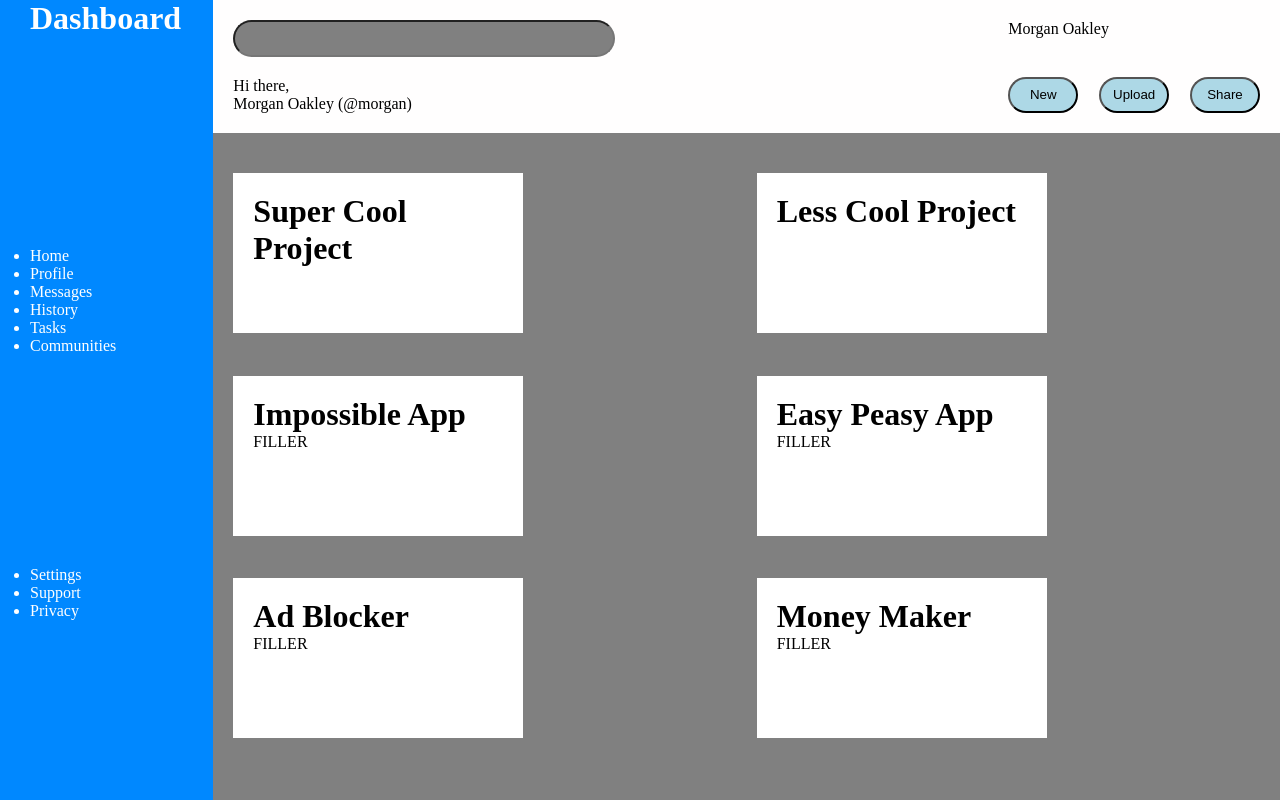
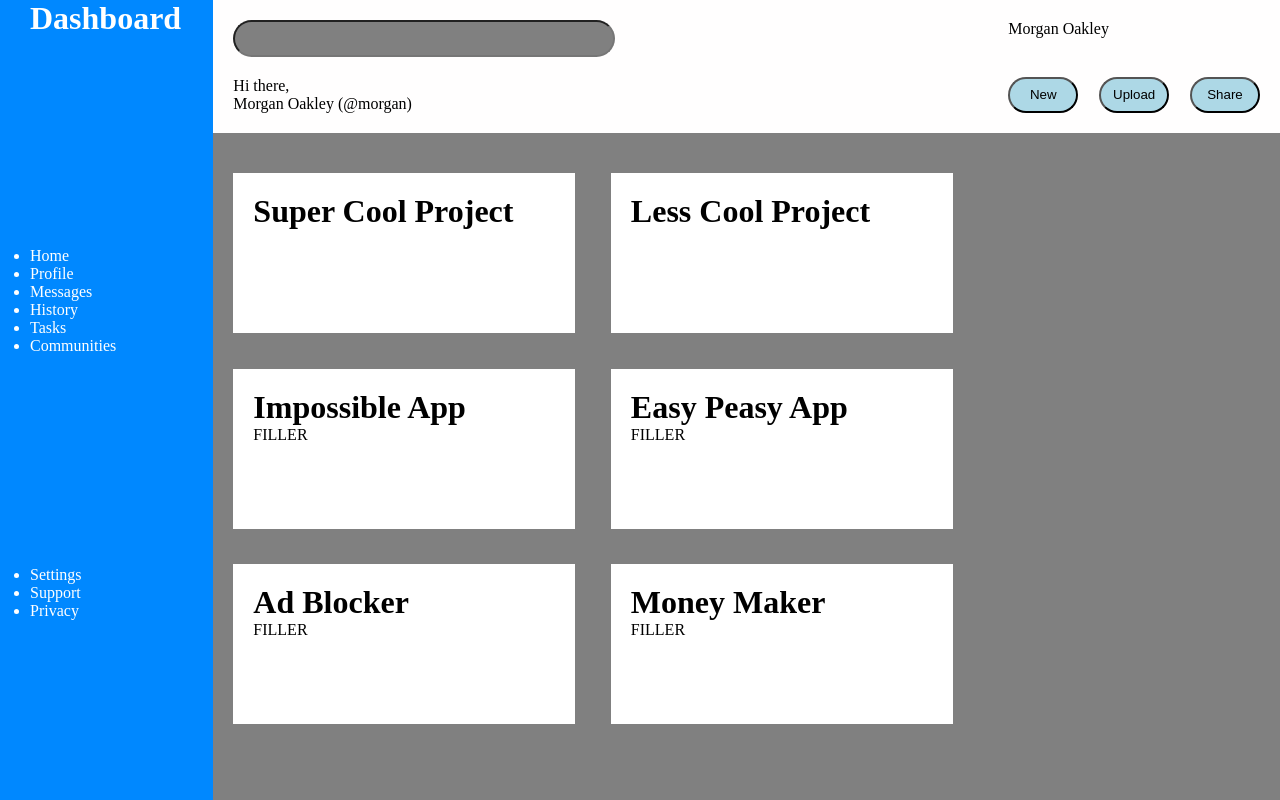
Before and after one commit to crocchamp/OdinDashboard, a plain HTML site: page index.html in a window 1280 px wide. Drawn offline with Linux system fonts and the light colour scheme.

Commit message:
Change .content layout
Create .cardHolder that holds all .cards inside of .content. cardholder has 2 columns

```diff
--- a/index.html
+++ b/index.html
@@ -47,6 +47,7 @@
     </header>
 
     <div class="content">
+        <div class="cardBlock">
             <div class="card">
                 <h1>Super Cool Project</h1>
             </div>
@@ -73,5 +74,7 @@
             </div>
         </div>
 
+    </div>
+
 </body>
 </html>
--- a/style.css
+++ b/style.css
@@ -69,16 +69,22 @@ button {
 
 .content {
     display: grid;
-    grid-template-columns: repeat(2,1fr);
+    grid-template-columns: 3fr 1fr;
     grid-template-rows: repeat(auto-fit,1fr);
     background-color: gray;
     gap: 20px;
     padding: 40px 20px 40px 20px;
 }
 
+.cardBlock {
+    display: grid;
+    grid-template-columns: repeat(2, 1fr);
+    grid-template-rows: repeat(auto-fit,1fr);
+}
+
 .card {
     background-color: white;
     height: 120px;
-    width: 250px;
+    width: 80%;
     padding: 20px;
 }
```
Lines whose indentation alone changed are shown as unchanged.
